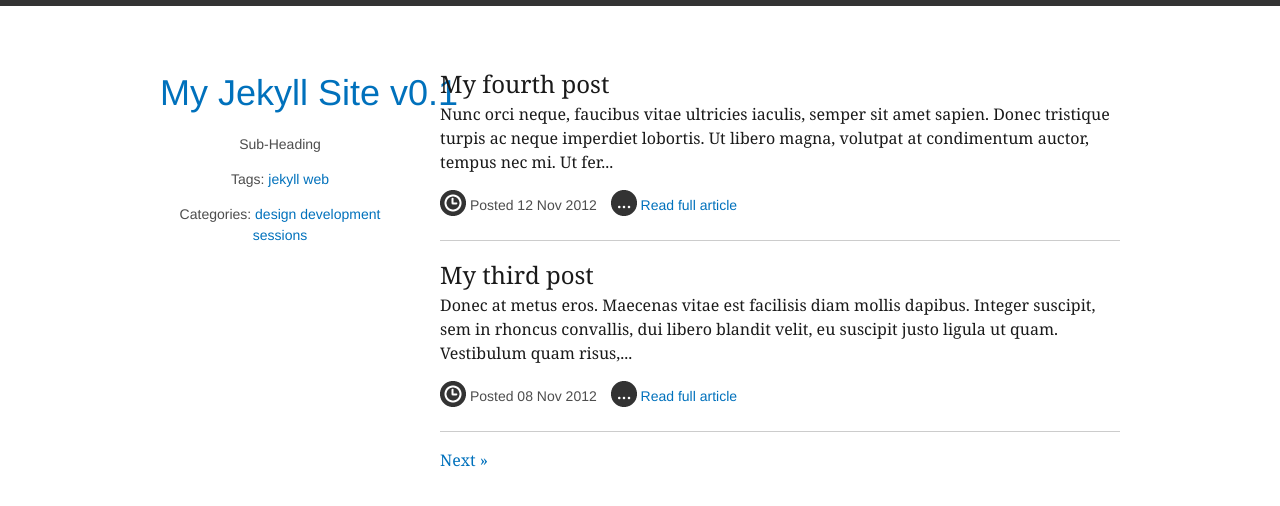
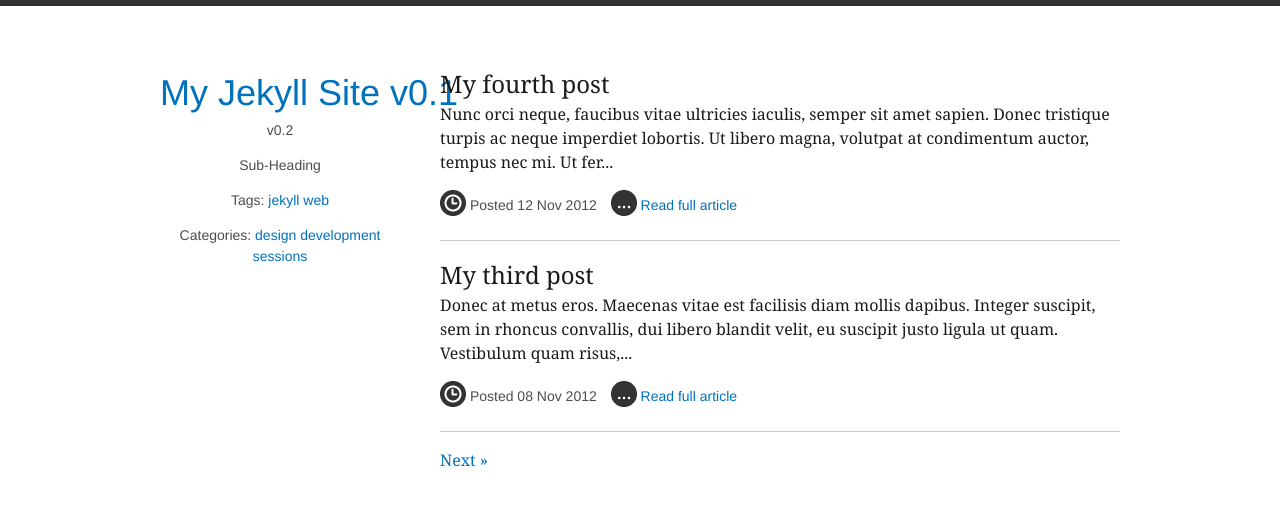
Before and after one commit to fvignals/jekyll_site, a Jekyll site: the page built from index.html, in a window 1280 px wide. Shown: the top 506 px of the page. Built offline with Jekyll 4.4.1, drawn with Linux system fonts in a browser that asks for light colours; Markdown is read by kramdown in place of the engine named in the settings; the list of posts is cut into pages by our own code.

Commit message:
Update default.html

```diff
--- a/_layouts/default.html
+++ b/_layouts/default.html
@@ -8,7 +8,7 @@
   <body>
     <div id="wrapper">
       <div id="aside">
-        <h1><a href="/">My Jekyll Site v0.1</a></h1>
+        <h1><a href="./">My Jekyll Site v0.1</a></h1>v0.2
         <p>Sub-Heading</p>
         <p>Tags: {% include tag_cloud.html %}</p>
         <p>Categories: {% include category_cloud.html %}</p>
```
